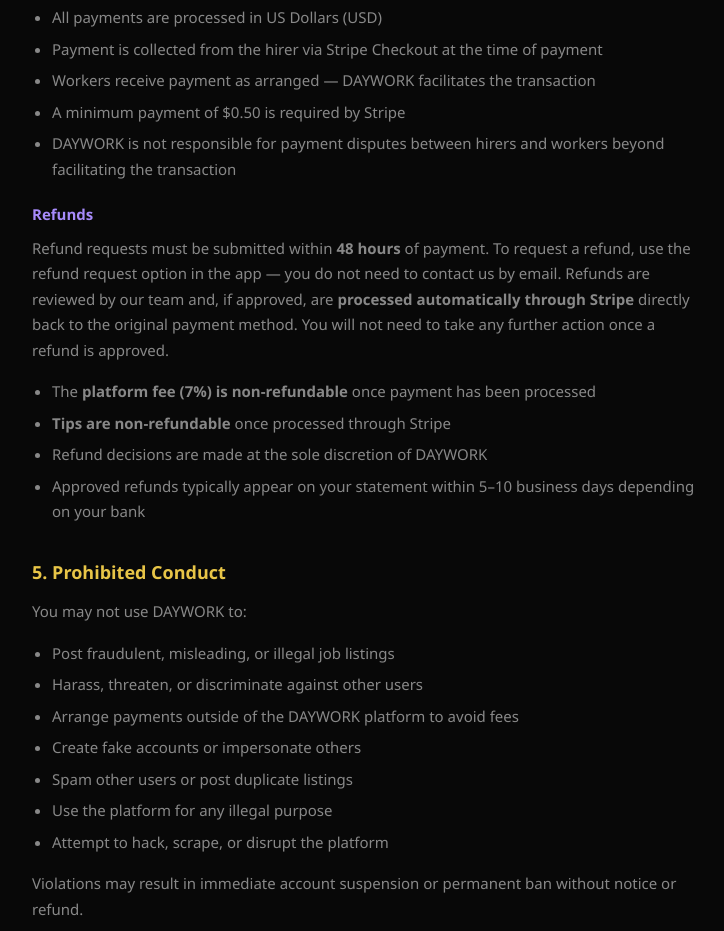
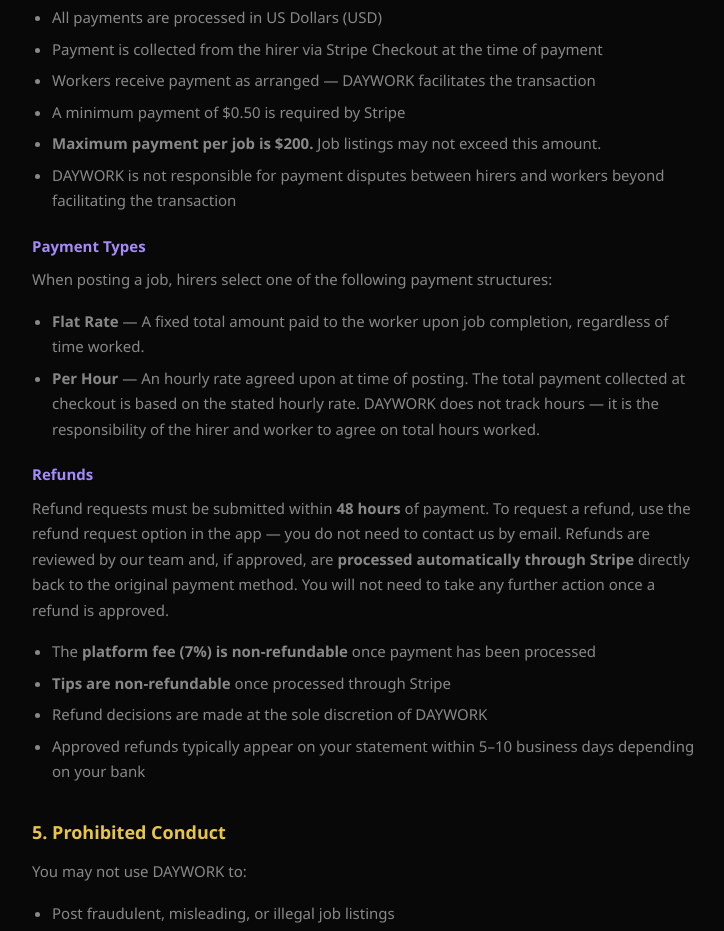
Before and after one commit to camelcash32/daywork, a website: page terms.html in a window 1280 px wide. Shown: the part 1826-2757 px from the top of the page, without its empty margins (272-996 px from the left). Drawn offline with Linux system fonts and the light colour scheme.

Commit message:
Add files via upload

```diff
--- a/terms.html
+++ b/terms.html
@@ -94,7 +94,15 @@
     <li>Payment is collected from the hirer via Stripe Checkout at the time of payment</li>
     <li>Workers receive payment as arranged — DAYWORK facilitates the transaction</li>
     <li>A minimum payment of $0.50 is required by Stripe</li>
+    <li><strong>Maximum payment per job is $200.</strong> Job listings may not exceed this amount.</li>
     <li>DAYWORK is not responsible for payment disputes between hirers and workers beyond facilitating the transaction</li>
+  </ul>
+
+  <h3>Payment Types</h3>
+  <p>When posting a job, hirers select one of the following payment structures:</p>
+  <ul>
+    <li><strong>Flat Rate</strong> — A fixed total amount paid to the worker upon job completion, regardless of time worked.</li>
+    <li><strong>Per Hour</strong> — An hourly rate agreed upon at time of posting. The total payment collected at checkout is based on the stated hourly rate. DAYWORK does not track hours — it is the responsibility of the hirer and worker to agree on total hours worked.</li>
   </ul>
 
   <h3>Refunds</h3>
```
